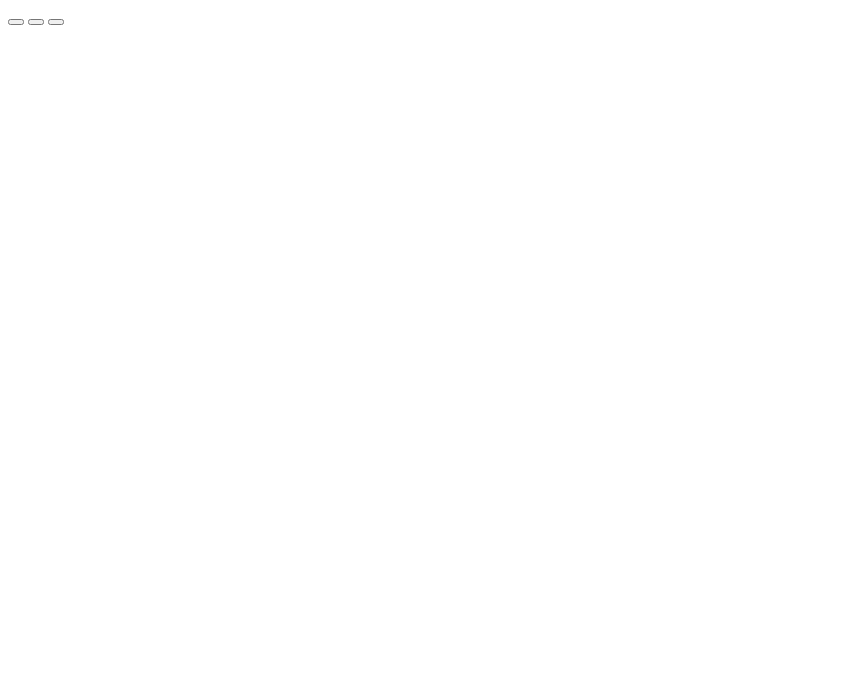
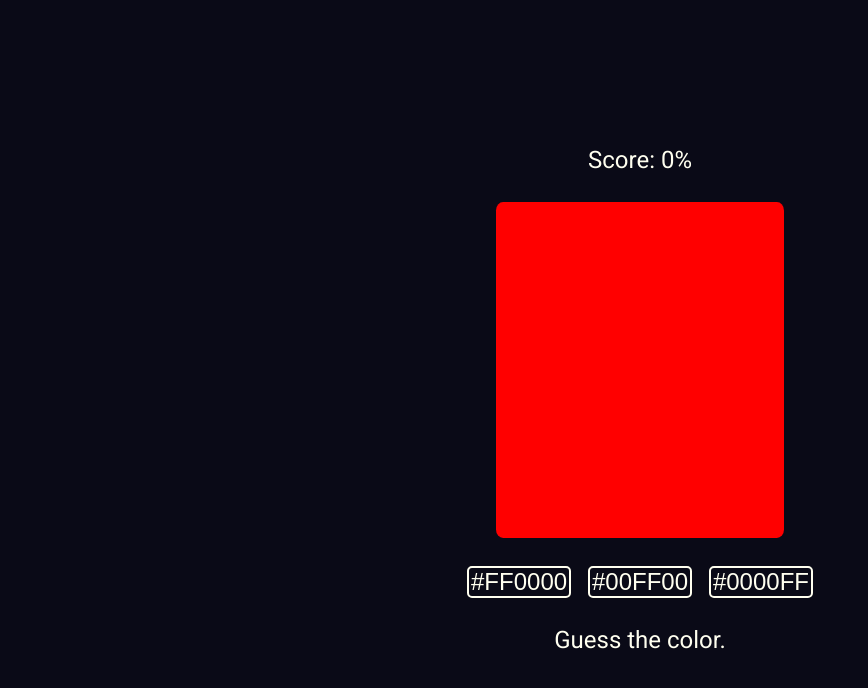
Before and after one commit to sharmavins23/color-guesser, a plain HTML site: page index.html in a window 1280 px wide. Shown: the whole page, without its empty margins (0-868 px from the left). Drawn offline with Linux system fonts and the light colour scheme.

Commit message:
Finished styling

```diff
--- a/index.html
+++ b/index.html
@@ -9,6 +9,9 @@
 
     <!-- Styles -->
     <link rel="stylesheet" href="style.css">
+    <link rel="preconnect" href="https://fonts.googleapis.com">
+    <link rel="preconnect" href="https://fonts.gstatic.com" crossorigin>
+    <link href="https://fonts.googleapis.com/css2?family=Roboto:wght@300;400;500;700&display=swap" rel="stylesheet">
 
     <!-- Scripts -->
     <script src="main.js" defer></script>
@@ -16,13 +19,20 @@
 
 <body>
 
-    <div class="color"></div>
+    <article>
+        <span id="score" class="score">Score:
+            <span id="score-value">0%</span>
+        </span>
+        <div class="color"></div>
 
-    <div class="buttons">
-        <button id="guess1" class="guess1"></button>
-        <button id="guess2" class="guess2"></button>
-        <button id="guess3" class="guess3"></button>
-    </div>
+        <div class="buttons">
+            <button id="guess1" class="guess1">#FF0000</button>
+            <button id="guess2" class="guess2">#00FF00</button>
+            <button id="guess3" class="guess3">#0000FF</button>
+        </div>
+
+        <span id="feedback" class="feedback">Guess the color.</span>
+    </article>
 
 </body>
 
--- a/style.css
+++ b/style.css
@@ -0,0 +1,83 @@
+html {
+    --background-color: rgb(10, 10, 23);
+    --lighter-color: rgb(50, 50, 72);
+    --text-color: rgb(255, 255, 240);
+
+    --wrong-color: #aa0000;
+
+    --box-color: #ff0000;
+
+    --transition-time: 0.2s;
+}
+
+body {
+    height: 100vh;
+    width: 100vw;
+
+    background-color: var(--background-color);
+
+    display: flex;
+    justify-content: center;
+    align-items: center;
+
+    overflow: hidden;
+    margin: 0;
+}
+
+article {
+    height: 70%;
+    width: 30%;
+
+    display: flex;
+    flex-direction: column;
+    justify-content: center;
+    align-items: center;
+
+    gap: 5%;
+
+    color: var(--text-color);
+}
+
+div.color {
+    height: 60%;
+    width: 75%;
+
+    background-color: var(--box-color);
+
+    border-radius: 2.5%;
+}
+
+div.buttons {
+    width: 90%;
+    display: flex;
+    gap: 5%;
+}
+
+button {
+    width: 100%;
+    font-size: 1.5rem;
+
+    background-color: var(--background-color);
+    color: var(--text-color);
+    border: 2px solid var(--text-color);
+    border-radius: 5px;
+    transition: var(--transition-time);
+
+    padding: 0px;
+}
+
+button:hover {
+    background-color: var(--lighter-color);
+    transition: var(--transition-time);
+}
+
+span {
+    font-size: 1.5rem;
+    font-family: "Roboto", sans-serif;
+}
+
+.wrong {
+    color: var(--wrong-color);
+    border-color: var(--wrong-color);
+    transition: var(--transition-time);
+}
```
